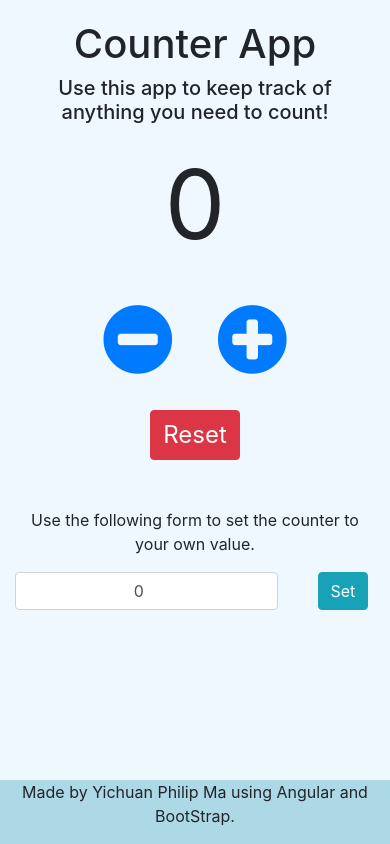
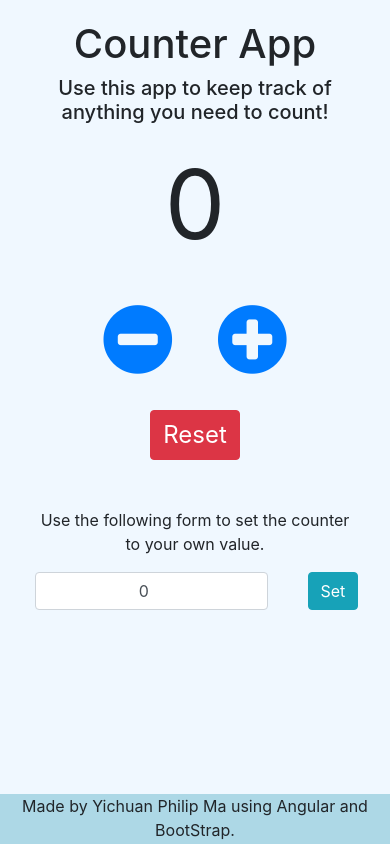
Before and after one commit to yichuanma95/counter-app, an Angular app: page / in a window 390 px wide. Built offline with nearby package versions, Linux system fonts and the light colour scheme.

Commit message:
fix footer for mobile version

```diff
--- a/src/index.html
+++ b/src/index.html
@@ -8,9 +8,11 @@
   <link rel="icon" type="image/x-icon" href="favicon.ico">
 </head>
 <body>
-  <app-root></app-root>
-  <footer>
-    <p>Made by Yichuan Philip Ma using Angular and BootStrap.</p>
-  </footer>
+  <div class="content">
+    <app-root></app-root>
+    <div class="push"></div>
+  </div>
+  <!-- Sticky footer trick from https://css-tricks.com/couple-takes-sticky-footer/ -->
+  <footer class="footer">Made by Yichuan Philip Ma using Angular and BootStrap.</footer>
 </body>
 </html>
--- a/src/styles.css
+++ b/src/styles.css
@@ -2,20 +2,30 @@
 @import "~bootstrap";
 @import "~font-awesome";
 
-body {
-  margin-top: 5%;
+/* Sticky footer trick from https://css-tricks.com/couple-takes-sticky-footer/ */
+html, body {
   background-color: aliceblue;
+  height: 100%;
+  margin: 0;
+}
+
+.content {
+  padding: 20px;
+  min-height: 100%;
+  margin: 0 auto -50px;
+}
+
+.push {
+  height: 50px;
+}
+
+.footer{
+  height: 50px;
+  background-color: lightblue;
+  text-align: center;
 }
 
 button {
   margin-left: 10px;
   margin-right: 10px;
 }
-
-footer {
-  position: fixed;
-  bottom: 0;
-  width: 100%;
-  background-color: lightblue;
-  text-align: center;
-}
```
